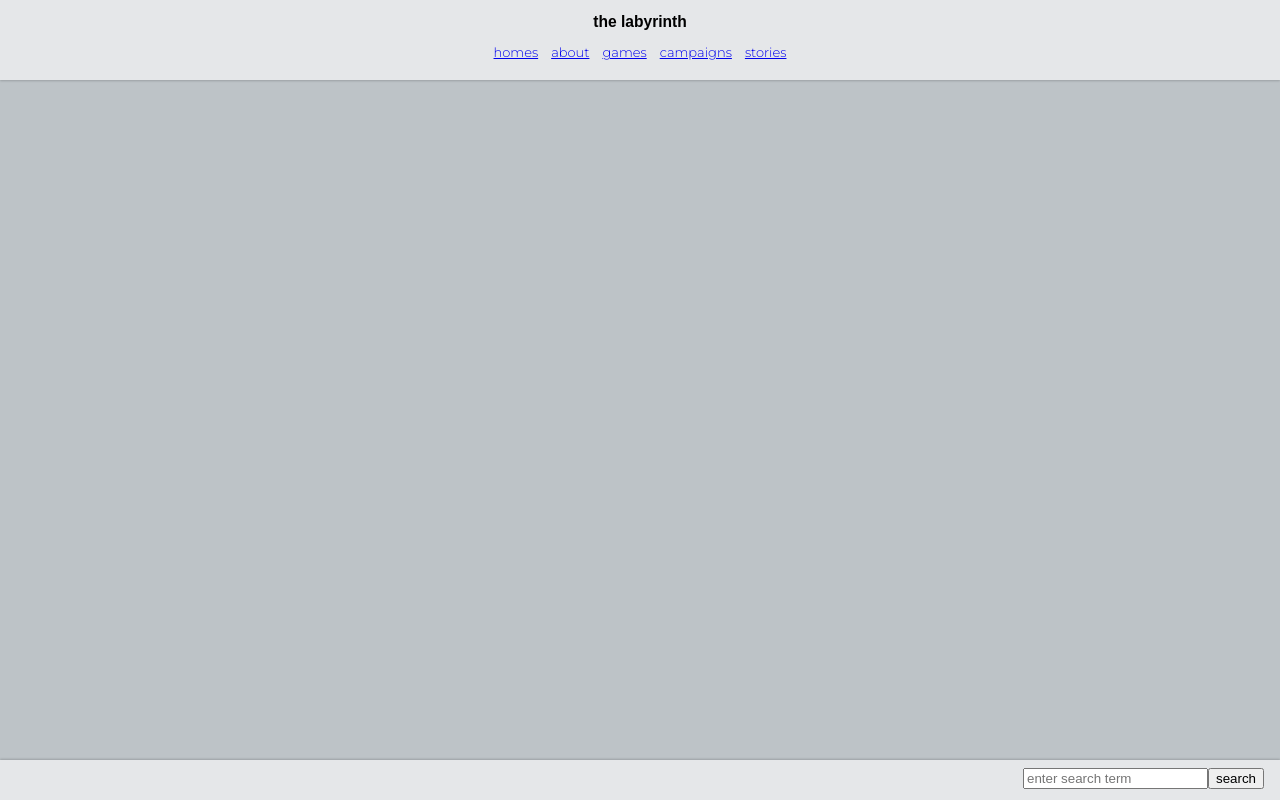
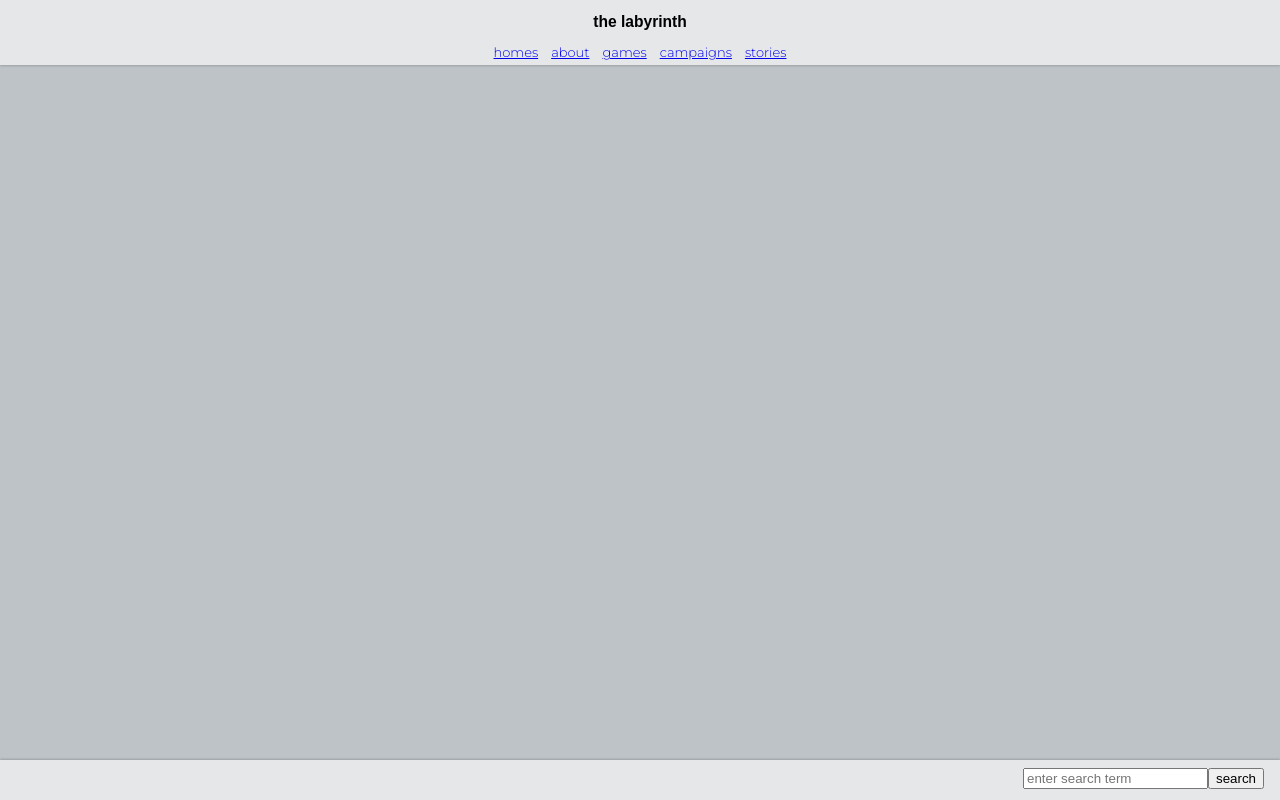
Before and after one commit to paralleldynamic/labyrinth, a Vue app in the folder frontend/: page / in a window 1280 px wide. Built offline with nearby package versions, Linux system fonts and the light colour scheme; a web font is replaced by a local one.

Commit message:
build: added height calc to main page space

```diff
--- a/frontend/public/main.css
+++ b/frontend/public/main.css
@@ -1,11 +1,12 @@
 :root {
-  --header-container-height: 80px;
+  --header-container-height: 65px;
   --footer-container-height: 40px;
 }
 
 body {
   font-family: 'Montserrat', sans-serif;
   background-color: #BDC3C7;
+  height: calc(100vh - var(--footer-container-height) - var(--header-container-height));
 }
 
 h1, h2, h3, h4 {
```
